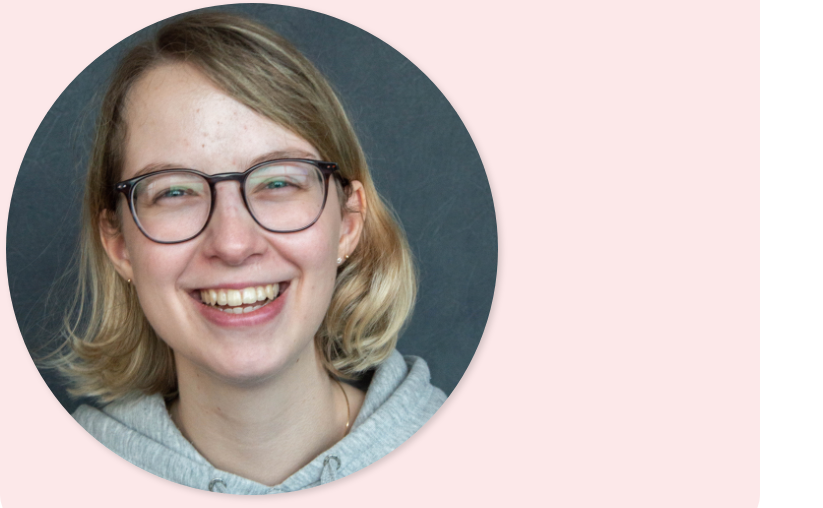
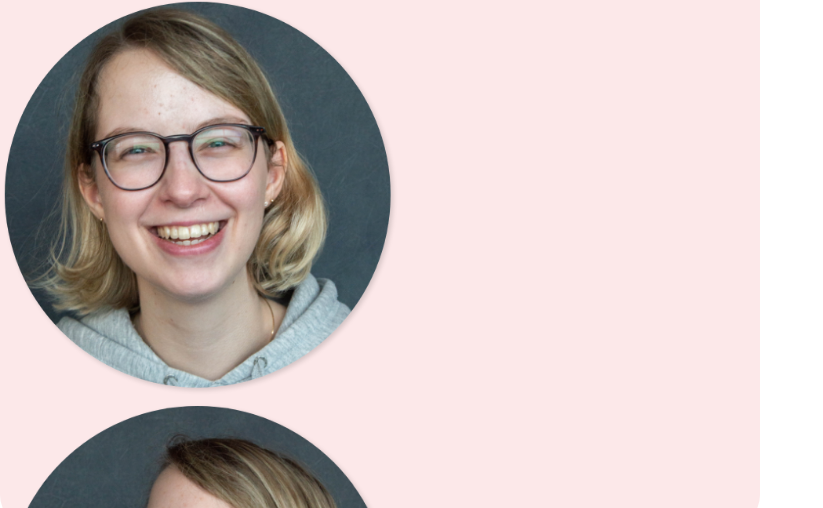
Before and after one commit to lauradeheij/Portfolio-Laura, a plain HTML site: page index.html in a window 1280 px wide. Shown: the part 233-741 px from the top of the page, without its empty margins (0-823 px from the left). Drawn offline with Linux system fonts and the light colour scheme.

Commit message:
Update main.css

```diff
--- a/styles/main.css
+++ b/styles/main.css
@@ -64,3 +64,8 @@ body{
       width: 175px;
       height: 175px;
   }
+
+  main > img{
+      width: 400px;
+      height: 400px;
+  }
```
